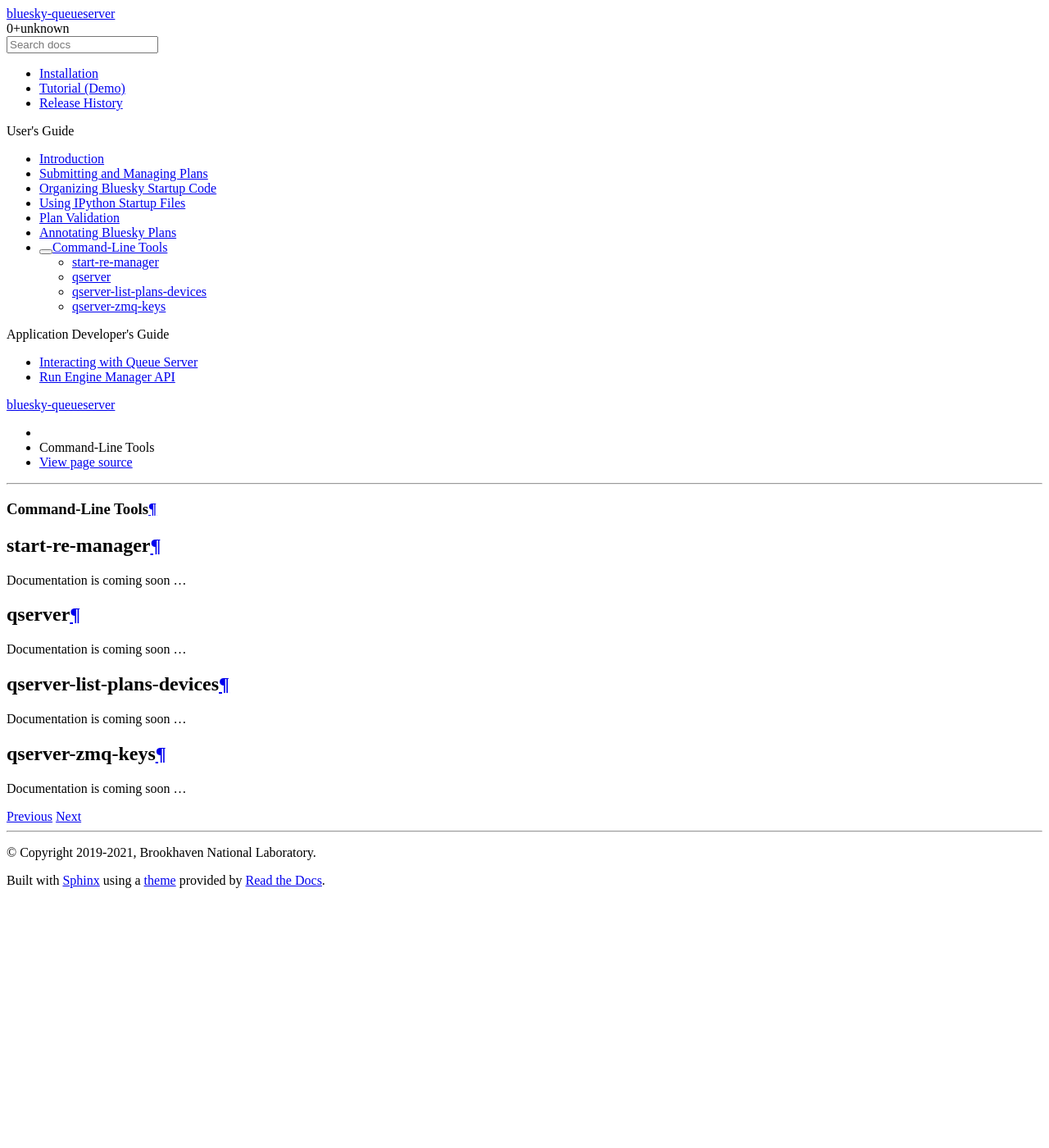
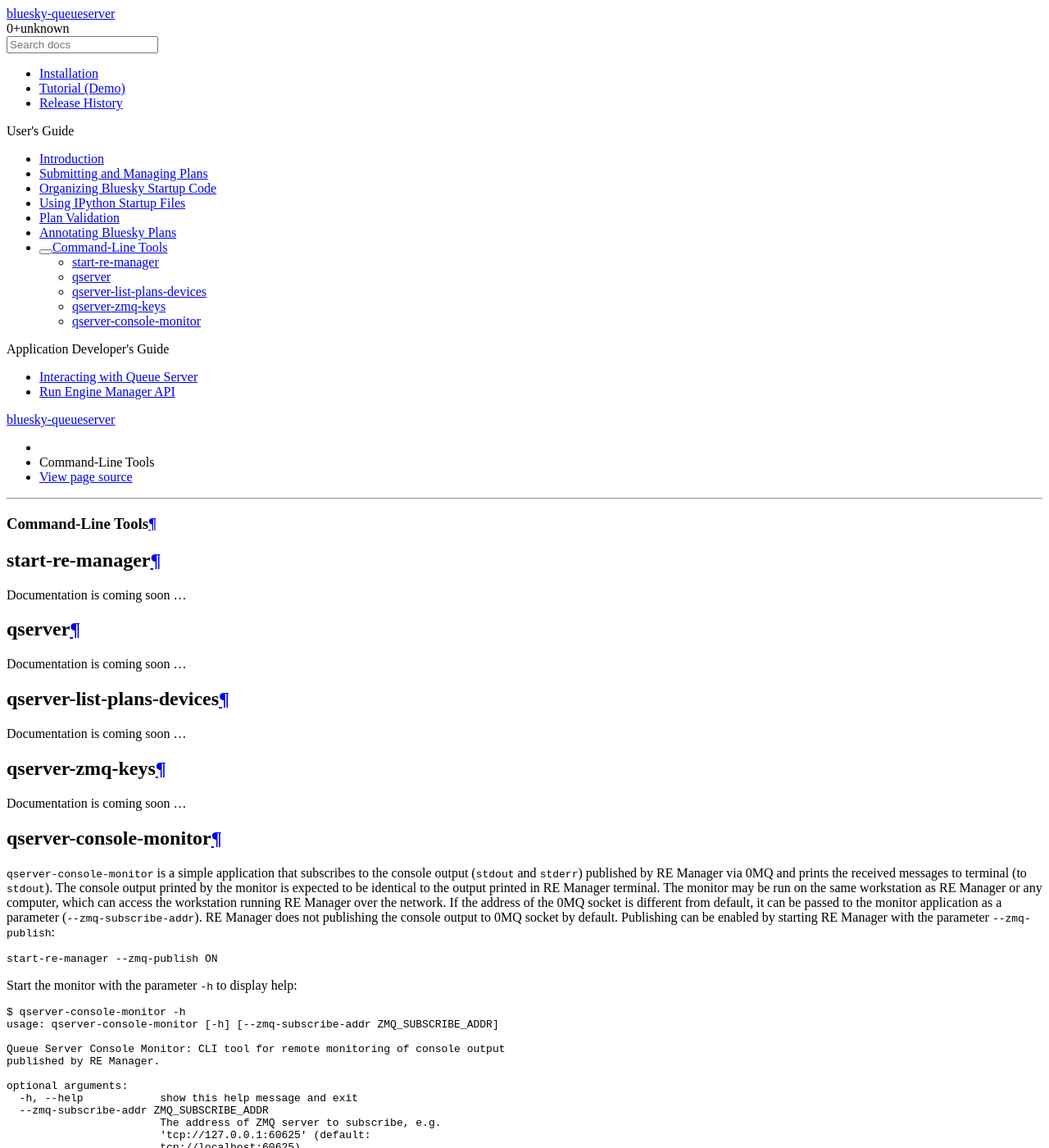
Before and after one commit to bluesky/bluesky-queueserver, a Sphinx documentation site: the page built from docs/source/cli_tools.rst, in a window 1280 px wide and 1400 px high. Shown: the whole window at 82% size. Built offline with Sphinx 7.4.7 and the Read the Docs theme 2.0.0, drawn with Linux system fonts in a browser that asks for light colours.

Commit message:
DOC: documentation on 'qserver-console-monitor'

```diff
--- a/docs/source/cli_tools.rst
+++ b/docs/source/cli_tools.rst
@@ -26,3 +26,39 @@
 ----------------
 
 Documentation is coming soon ...
+
+.. _qserver_console_monitor:
+
+qserver-console-monitor
+-----------------------
+
+``qserver-console-monitor`` is a simple application that subscribes to the console output (``stdout`` and
+``stderr``) published by RE Manager via 0MQ and prints the received messages to terminal (to ``stdout``).
+The console output printed by the monitor is expected to be identical to the output printed in
+RE Manager terminal. The monitor may be run on the same workstation as RE Manager or any computer,
+which can access the workstation running RE Manager over the network. If the address of
+the 0MQ socket is different from default, it can be passed to the monitor application
+as a parameter (``--zmq-subscribe-addr``). RE Manager does not publishing the console output
+to 0MQ socket by default. Publishing can be enabled by starting RE Manager with the parameter
+``--zmq-publish``:
+
+.. code-block::
+
+    start-re-manager --zmq-publish ON
+
+Start the monitor with the parameter ``-h`` to display help:
+
+.. code-block::
+
+    $ qserver-console-monitor -h
+    usage: qserver-console-monitor [-h] [--zmq-subscribe-addr ZMQ_SUBSCRIBE_ADDR]
+
+    Queue Server Console Monitor: CLI tool for remote monitoring of console output
+    published by RE Manager.
+
+    optional arguments:
+      -h, --help            show this help message and exit
+      --zmq-subscribe-addr ZMQ_SUBSCRIBE_ADDR
+                            The address of ZMQ server to subscribe, e.g.
+                            'tcp://127.0.0.1:60625' (default:
+                            tcp://localhost:60625).
```
